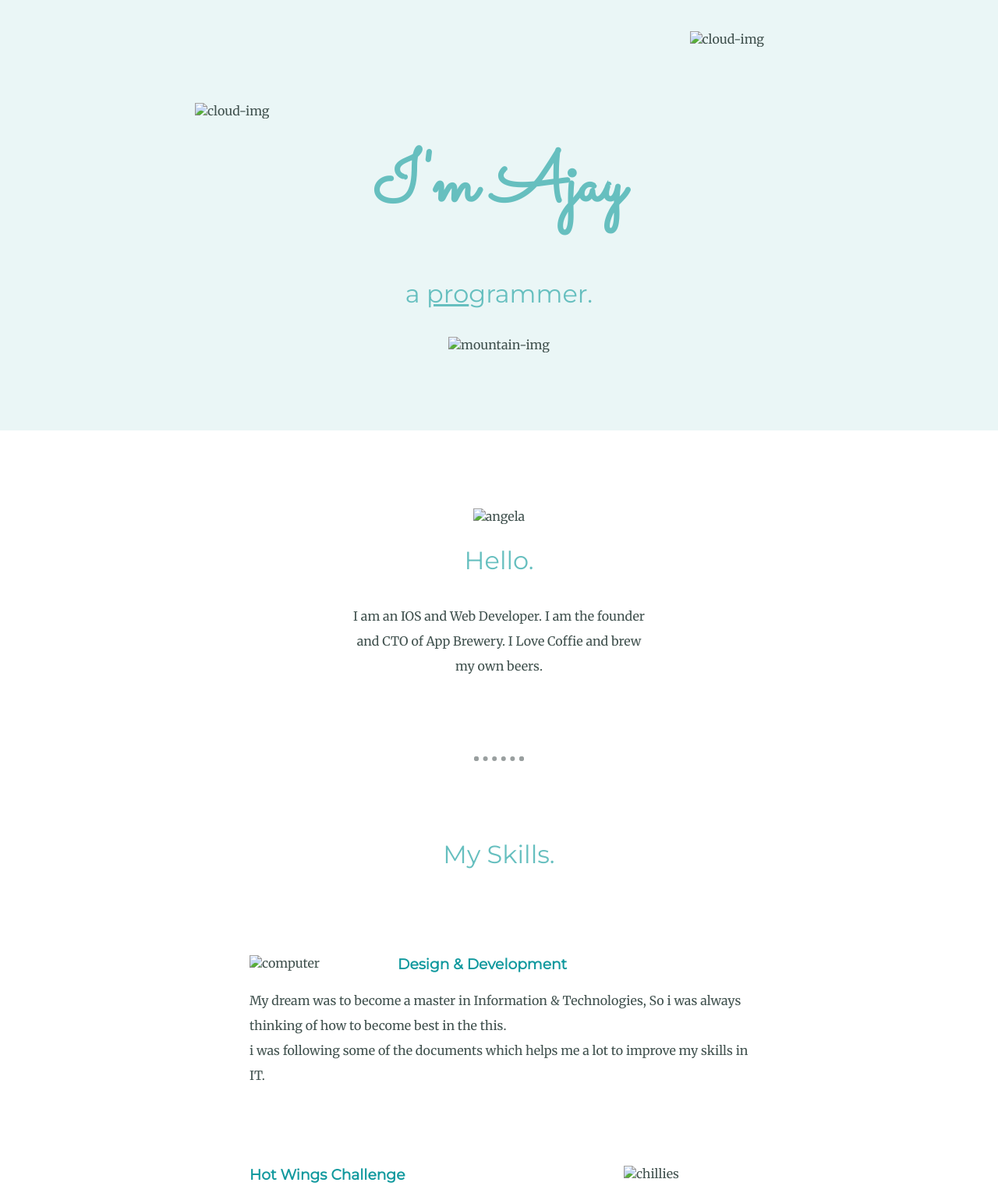
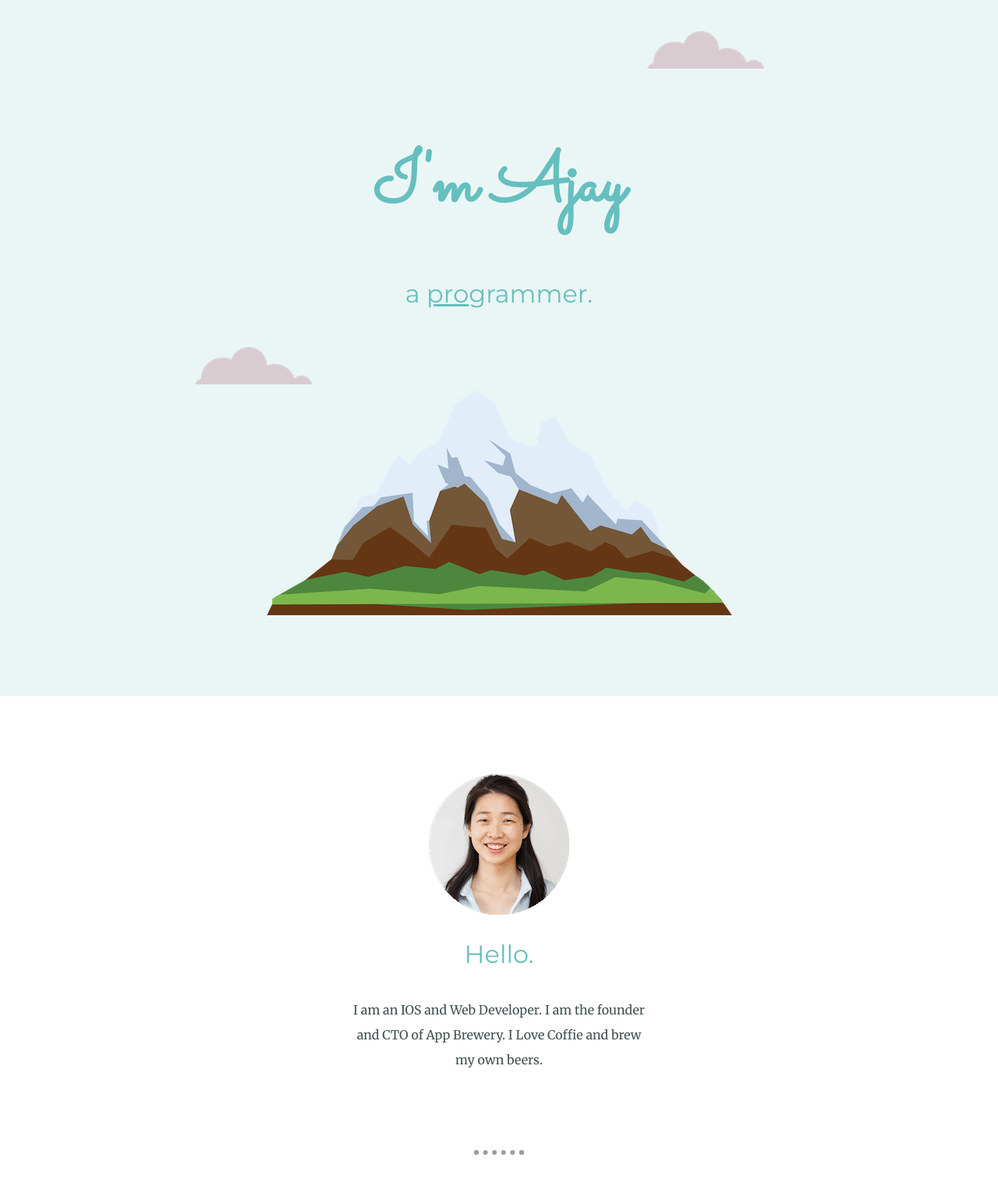
Before and after one commit to AjayRawat232/CSS-WebSite, a plain HTML site: page index.html in a window 1280 px wide. Shown: the top 1521 px of the page at 78% size. Drawn offline with Linux system fonts and the light colour scheme.

Commit message:
updated image path

```diff
--- a/index.html
+++ b/index.html
@@ -13,15 +13,15 @@
 </head>
 <body>
     <div class="top-container">
-        <img class="top-cloud" src="Images/cloud.png" alt="cloud-img"/>
+        <img class="top-cloud" src="cloud.png" alt="cloud-img"/>
         <h1>I'm Ajay</h1>
         <h2>a <span class="pro">pro</span>grammer.</h2>
-        <img class="bottom-cloud" src="Images/cloud.png" alt="cloud-img"/>
-        <img src="Images/mountain.png" alt="mountain-img"/>
+        <img class="bottom-cloud" src="cloud.png" alt="cloud-img"/>
+        <img src="mountain.png" alt="mountain-img"/>
     </div>
     <div class="middle-container">
         <div class="profile">
-          <img src="Images/angela.png" alt="angela">
+          <img src="angela.png" alt="angela">
           <h2>Hello.</h2>
           <p class="profile-desc">I am an IOS and Web Developer. I am the founder and CTO of App Brewery. I Love Coffie and brew my own beers.</p>
         </div>
@@ -29,13 +29,13 @@
         <div class="skills">
           <h2>My Skills.</h2>
           <div class="skill-row">
-            <img class="code-img" src="Images/computer.png" alt="computer">
+            <img class="code-img" src="computer.png" alt="computer">
             <h3>Design & Development</h3>
             <p>My dream was to become a master in Information & Technologies, So i was always thinking of how to become best in the this.<br>
             i was following some of the documents which helps me a lot to improve my skills in IT.</p>
           </div>
           <div class="skill-row">
-            <img class="chilly-img" src="Images/chillies.png" alt="chillies">
+            <img class="chilly-img" src="chillies.png" alt="chillies">
             <h3>Hot Wings Challenge</h3>
             <p>Apart from my technical skills i also have record to eat chillies.<br>
             I have multiple records in Chilly eating competition.</p>
```
